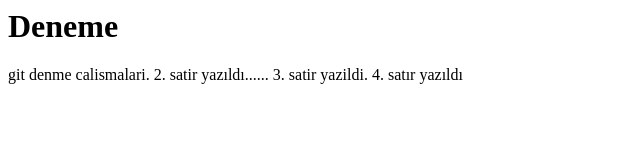
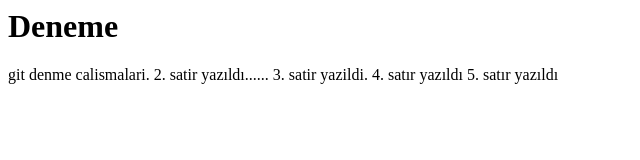
Before and after one commit to SevdaST/GIT-SCM, a plain HTML site: page index.html in a window 1280 px wide. Shown: the full height of the page, 0-640 px from the left. Drawn offline with Linux system fonts and the light colour scheme.

Commit message:
dosyalar degisti

```diff
--- a/css/style.css
+++ b/css/style.css
@@ -1,2 +1,3 @@
 #deneme{color: aliceblue;}
 /* ...bbbbbbb...*/
+/*hhhhhhh*/
--- a/index.html
+++ b/index.html
@@ -10,6 +10,7 @@
    2. satir yazıldı......
    3. satir yazildi.
    4. satır yazıldı
+   5. satır yazıldı
  </body>
 
 </html>
```
Also changed, not shown: test.html (+1 -0 lines).
